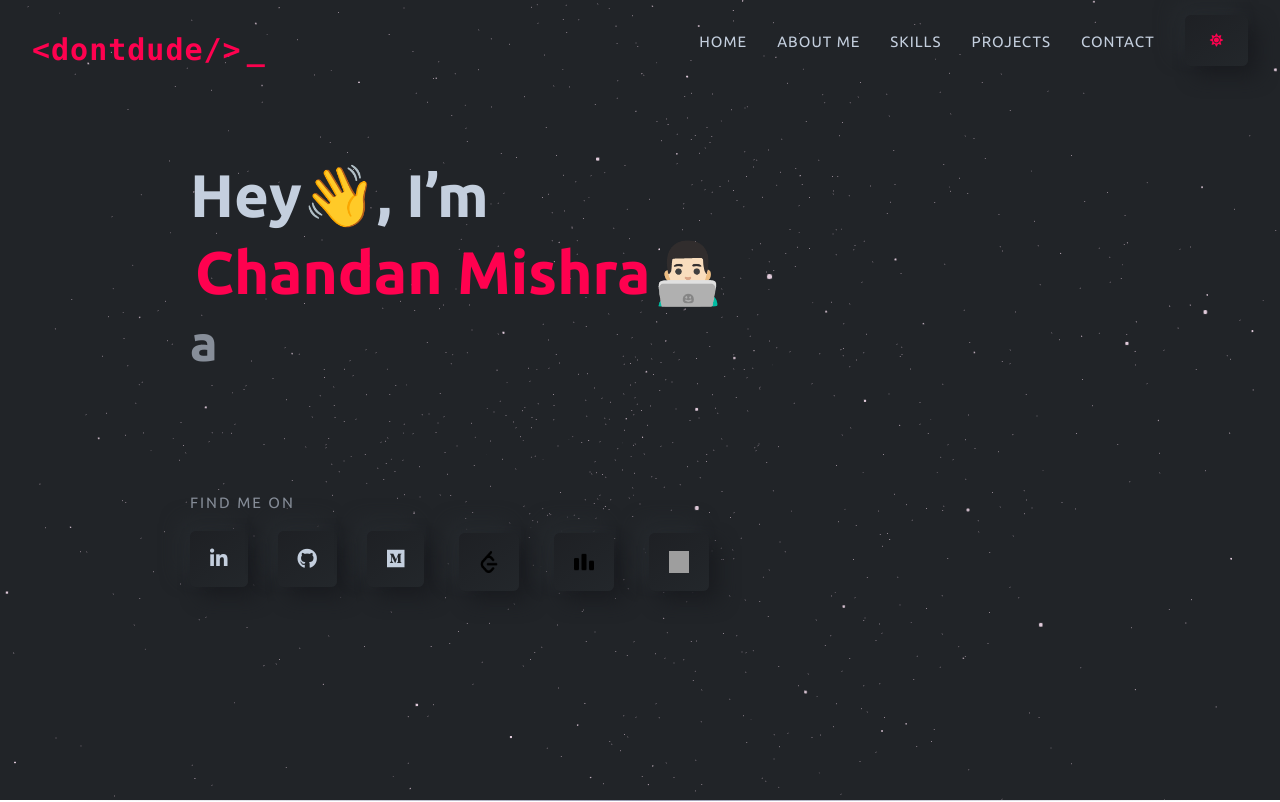
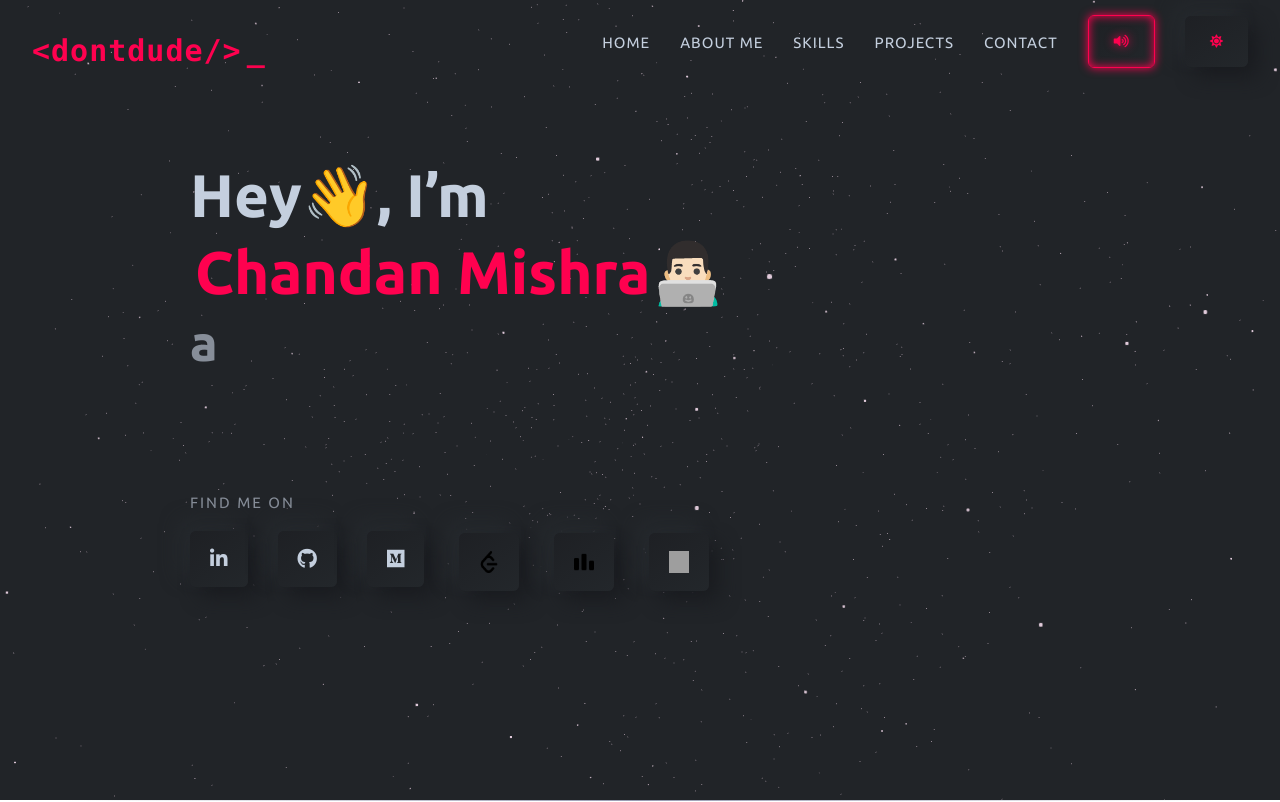
Before and after one commit to dontdude/Portfolio, a React (Create React App) app: page / in a window 1280 px wide. Shown: the top 802 px of the page. Built offline with nearby package versions, Linux system fonts and the light colour scheme; no server answers; grey boxes are pictures that could not be loaded.

Commit message:
feature: music player added

```diff
--- /dev/null
+++ b/src/components/common/Music.js
@@ -0,0 +1,56 @@
+import React, { useState, useEffect, useRef } from "react";
+// Import the audio file
+// Note: Ensure the path matches exactly. If filename has spaces, import might need care or renaming.
+// Webpack usually handles spaces in imports fine.
+import soundFile from "../assets/Melodysheep - The Wandering Dream.m4a";
+
+const Music = () => {
+  const [playing, setPlaying] = useState(true);
+  const audioRef = useRef(new Audio(soundFile));
+
+  useEffect(() => {
+    // Configure audio
+    audioRef.current.loop = true;
+    audioRef.current.volume = 0.5;
+
+    // Cleanup on unmount
+    return () => {
+      audioRef.current.pause();
+    };
+  }, []);
+
+  useEffect(() => {
+    if (playing) {
+      const playPromise = audioRef.current.play();
+      if (playPromise !== undefined) {
+        playPromise
+          .then(() => {
+            // Autoplay started!
+          })
+          .catch((error) => {
+            console.log("Autoplay prevented:", error);
+            setPlaying(false);
+          });
+      }
+    } else {
+      audioRef.current.pause();
+    }
+  }, [playing]);
+
+  const togglePlay = () => {
+    setPlaying(!playing);
+  };
+
+  return (
+    <button
+      className={`music-btn ${playing ? "playing" : ""}`}
+      onClick={togglePlay}
+      aria-label={playing ? "Pause Music" : "Play Music"}
+      title={playing ? "Pause Music" : "Play Music"}
+    >
+      {playing ? <i className="fas fa-volume-up"></i> : <i className="fas fa-volume-mute"></i>}
+    </button>
+  );
+};
+
+export default Music;
--- a/src/components/header/Header.css
+++ b/src/components/header/Header.css
@@ -170,3 +170,35 @@ header h2 a:hover {
         height: 11vh;
     }
 }
+
+.music-btn {
+    padding: 18px 25px; /* Matched home-btn size */
+    border-radius: 6px;
+    transition: all 0.3s ease;
+    height: fit-content;
+    color: var(--primary-color);
+    background: var(--card-bg);
+    box-shadow: var(--box-shadow);
+    cursor: pointer;
+    /* margin-left removed: controlled by li spacing */
+}
+
+.music-btn:hover {
+    background: var(--btn-hover);
+    color: white;
+    transform: translateY(-3px);
+}
+
+.music-btn.playing {
+    color: var(--primary-color);
+    text-shadow: 0 0 10px var(--primary-color);
+    box-shadow: inset 0 0 10px var(--primary-color), 0 0 10px var(--primary-color); /* Intensive Neon Glow */
+    border: 1px solid var(--primary-color);
+}
+
+.music-btn.playing:hover {
+    color: #fff;
+    text-shadow: 0 0 10px #fff;
+    border-color: #fff;
+    box-shadow: inset 0 0 10px var(--primary-color), 0 0 20px var(--primary-color);
+}
--- a/src/components/header/Header.js
+++ b/src/components/header/Header.js
@@ -1,5 +1,6 @@
 import React, { useState } from 'react';
 import "./Header.css";
+import Music from "../common/Music";
 // import logo from "../assets/logo.png";
 const logo = "https://avatars.githubusercontent.com/u/75321407?s=200";
 
@@ -46,6 +47,9 @@ const Header = ({ theme, toggleTheme }) => {
             <li><a href="#project">PROJECTS</a></li>
             <li><a href="#contact">CONTACT</a></li>
             <li>
+              <Music />
+            </li>
+            <li>
               <button className='home-btn' onClick={toggleTheme} aria-label="Toggle Theme">
                 {theme === "dark" ? <i className="fas fa-sun"></i> : <i className="fas fa-moon"></i>}
               </button>
```
Also changed, not shown: 2 other files (tests, documents, lock files or other folders).
